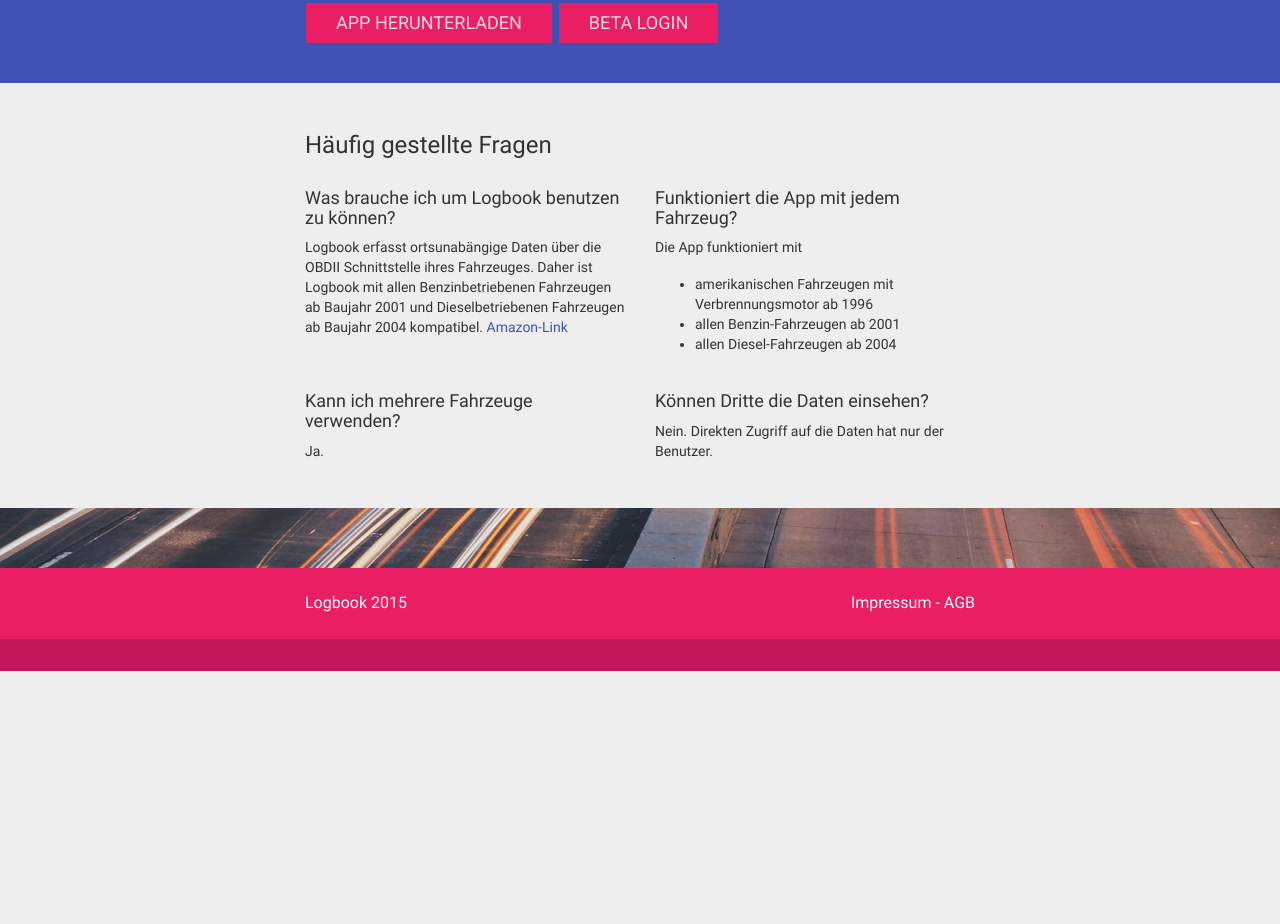
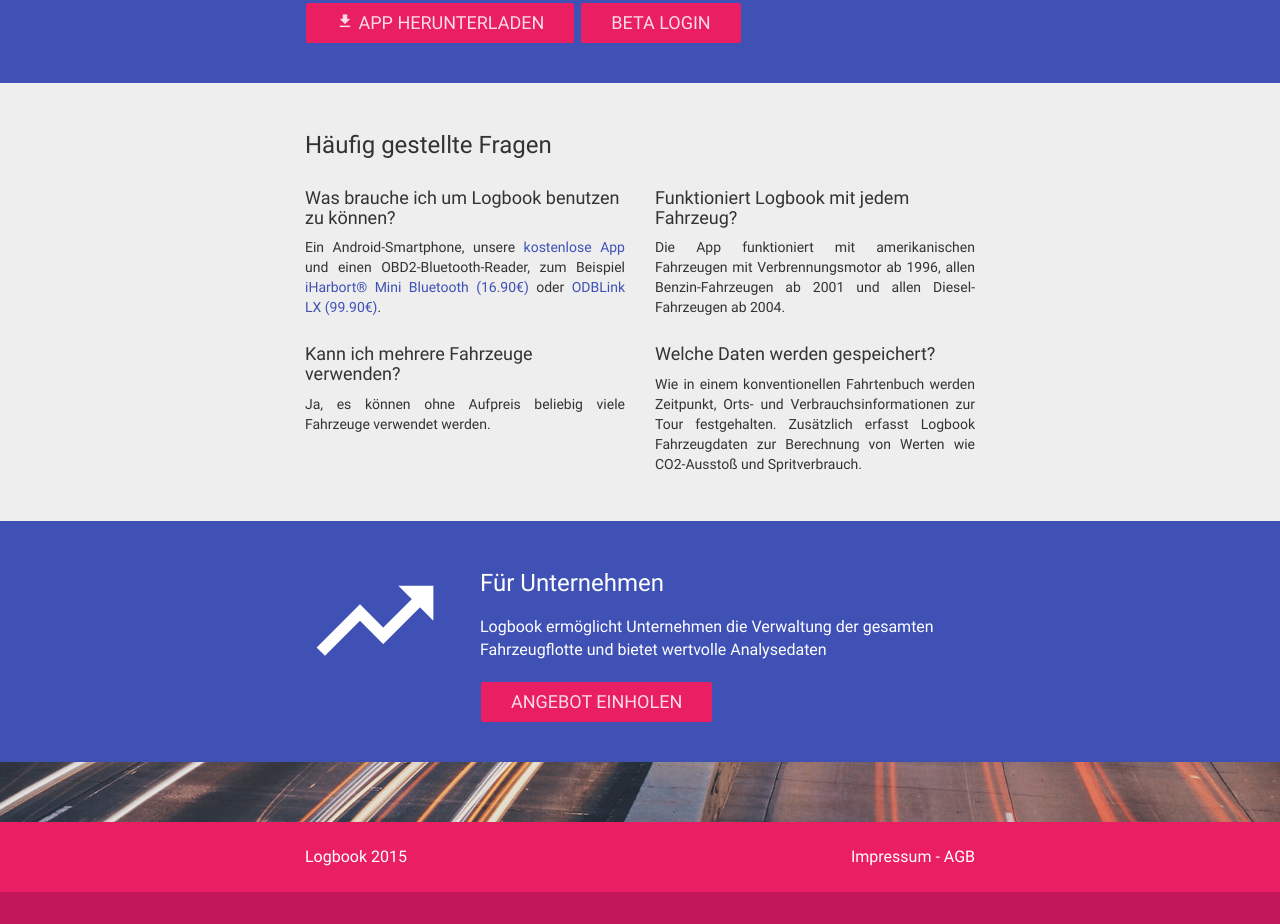
Before and after one commit to schickling/logbook-prepage, a website: page index.html in a window 1280 px wide. Shown: the part 1037-1961 px from the top of the page. Before the commit the page ends 1708 px from the top, so only its background shows below. Drawn offline with Linux system fonts and the light colour scheme.

Commit message:
companies

```diff
--- a/css/style.css
+++ b/css/style.css
@@ -169,11 +169,11 @@ h3 {
     color: #fff;
     padding: 1.5em 0;
 }
-#info i {
+#info .bigicon {
     font-size: 10em;
 }
 @media (max-width: 768px) {
-    #info i {
+    #info .bigicon {
         display: none;
     }
 }
@@ -185,6 +185,22 @@ h3 {
 }
 /* info stop */
 
+#companies {
+    background: #3F51B5;
+    color: #fff;
+    padding: 1.5em 0;
+}
+#companies i {
+    font-size: 7em;
+}
+@media (max-width: 768px) {
+    #companies i {
+        display: none;
+    }
+}
+#companies p {
+  font-size: 0.8em;
+}
 #new {
     padding: 1.5em 0;
     width: 100%;
@@ -200,6 +216,7 @@ h3 {
 #faq p {
     font-size: 0.7em;
     padding: 0 0 0.5em;
+    text-align: justify;
 }
 #footer {
     padding: 1.5em 0 0;
--- a/index.html
+++ b/index.html
@@ -33,7 +33,7 @@
                         </div>
                     </div>
                     <div id="logo-desc" class="col-sm-6">
-                        Vollautomatisches Fahrtenbuchapp
+                        Vollautomatische Fahrtenbuchapp
                     </div>
                 </div>
             </div>
@@ -70,10 +70,10 @@
                     </ul>
                 </div>
                 <div class="col-sm-3">
-                    <i class="mdi-file-cloud-done"></i>
+                    <i class="mdi-file-cloud-done bigicon"></i>
                 </div>
             </div>
-            <a href="https://play.google.com/store/apps/details?id=io.logbook.logbook" class="btn btn-lg btn-primary btn-material-pink">App herunterladen</a>
+            <a href="https://play.google.com/store/apps/details?id=io.logbook.logbook" class="btn btn-lg btn-primary btn-material-pink"><i class="mdi-action-get-app"></i> App herunterladen</a>
             <a href="http://beta.logbookapp.de" class="btn btn-lg btn-primary btn-material-pink">Beta Login</a>
         </div>
     </section>
@@ -84,34 +84,50 @@
             <div class="row">
                 <div class="col-sm-6">
                     <h4>Was brauche ich um Logbook benutzen zu können?</h4>
-                    <p>Logbook erfasst ortsunabängige Daten über die OBDII Schnittstelle
-                        ihres Fahrzeuges. Daher ist Logbook mit allen Benzinbetriebenen
-                        Fahrzeugen ab Baujahr 2001 und Dieselbetriebenen Fahrzeugen
-                        ab Baujahr 2004 kompatibel. <a href="http://www.amazon.de/iHarbort%C2%AE-Bluetooth-Diagnosescanner-DiagnoseTester-Hersteller/dp/B00ALQE360/ref=sr_1_1?ie=UTF8&qid=1426549809&sr=8-1&keywords=odb2+bluetooth">Amazon-Link</a>
+                    <p>Ein Android-Smartphone, unsere <a href="https://play.google.com/store/apps/details?id=io.logbook.logbook">kostenlose App</a> und
+                        einen OBD2-Bluetooth-Reader, zum Beispiel <a href="http://www.amazon.de/iHarbort%C2%AE-Bluetooth-Diagnosescanner-DiagnoseTester-Hersteller/dp/B00ALQE360/ref=sr_1_1?ie=UTF8&qid=1426549809&sr=8-1&keywords=odb2+bluetooth">iHarbort® Mini Bluetooth (16.90€)</a> oder
+                        <a
+                        href="#">ODBLink LX (99.90€)</a>.
                     </p>
                 </div>
                 <div class="col-sm-6">
-                    <h4>Funktioniert die App mit jedem Fahrzeug?</h4>
-                    <p>Die App funktioniert mit
-                        <ul>
-                            <li>amerikanischen Fahrzeugen mit Verbrennungsmotor ab
-                                1996</li>
-                            <li>allen Benzin-Fahrzeugen ab 2001</li>
-                            <li>allen Diesel-Fahrzeugen ab 2004</li>
-                        </ul>
+                    <h4>Funktioniert Logbook mit jedem Fahrzeug?</h4>
+                    <p>Die App funktioniert mit amerikanischen Fahrzeugen mit Verbrennungsmotor
+                        ab 1996, allen Benzin-Fahrzeugen ab 2001 und allen Diesel-Fahrzeugen
+                        ab 2004.
                     </p>
                 </div>
                 <div class="col-sm-6">
                     <h4>Kann ich mehrere Fahrzeuge verwenden?</h4>
-                    <p>Ja.
+                    <p>Ja, es können ohne Aufpreis beliebig viele Fahrzeuge verwendet
+                        werden.
                     </p>
                 </div>
                 <div class="col-sm-6">
-                    <h4>Können Dritte die Daten einsehen?</h4>
-                    <p>Nein. Direkten Zugriff auf die Daten hat nur der Benutzer.
+                    <h4>Welche Daten werden gespeichert?</h4>
+                    <p>Wie in einem konventionellen Fahrtenbuch werden Zeitpunkt,
+                        Orts- und Verbrauchsinformationen zur Tour festgehalten.
+                        Zusätzlich erfasst Logbook Fahrzeugdaten zur Berechnung
+                        von Werten wie CO2-Ausstoß und Spritverbrauch.
                     </p>
                 </div>
             </div>
+        </div>
+    </section>
+
+    <section id="companies">
+        <div class="container">
+            <div class="row">
+                <div class="col-sm-3">
+                    <i class="mdi-action-trending-up"></i>
+                </div>
+                <div class="col-sm-9">
+                    <h3>Für Unternehmen</h3>
+                    <p>Logbook ermöglicht Unternehmen die Verwaltung der gesamten Fahrzeugflotte und bietet wertvolle Analysedaten</p>
+                    <a href="mailto:unternehmen@logbookapp.de" class="btn btn-lg btn-primary btn-material-pink">Angebot einholen</a>
+                </div>
+            </div>
+
         </div>
     </section>
 
```
Lines whose indentation alone changed are shown as unchanged.
